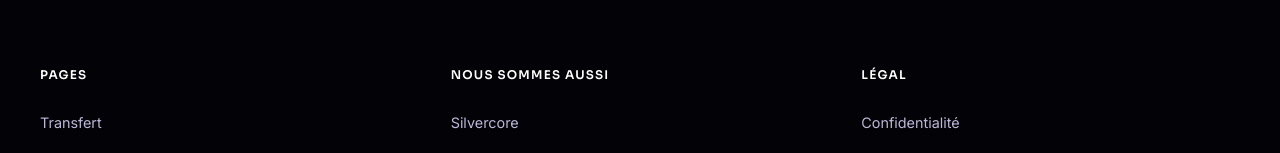
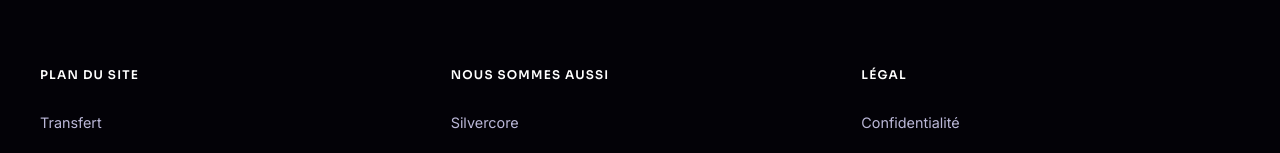
Before and after one commit to SilverCore-Git/silvertransfert, a Vue app: page / in a window 1280 px wide. Shown: the part 3566-3719 px from the top of the page. Built offline with nearby package versions, Linux system fonts and the light colour scheme; no server answers.

Commit message:
Update footer.vue

```diff
--- a/src/components/layouts/footer.vue
+++ b/src/components/layouts/footer.vue
@@ -14,7 +14,7 @@
 
       <div class="grid grid-cols-1 sm:grid-cols-3 gap-8">
         <div class="space-y-7">
-          <h6 class="text-[0.75rem] uppercase text-white tracking-[0.1em] font-semibold">Pages</h6>
+          <h6 class="text-[0.75rem] uppercase text-white tracking-[0.1em] font-semibold">Plan du site</h6>
           <nav class="space-y-4">
             <a href="#accueil" class="block text-[0.9rem] text-[#bbb8d8] hover:text-[#6356e5] transition-colors">Transfert</a>
             <a href="#presentation" class="block text-[0.9rem] text-[#bbb8d8] hover:text-[#6356e5] transition-colors">Fonctionnalités</a>
```
